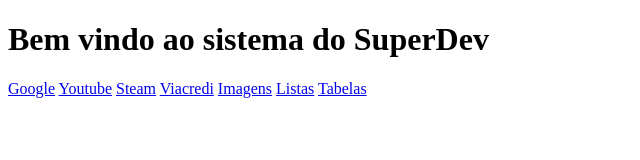
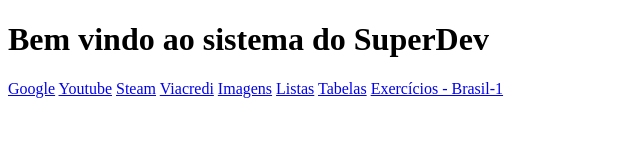
Before and after one commit to joseinfooliveira-dev/super-dev8-curso-html, a plain HTML site: page index.html in a window 1280 px wide. Shown: the whole page, without its empty margins (0-640 px from the left). Drawn offline with Linux system fonts and the light colour scheme.

Commit message:
Adicionado mainpage Exercícios - Brasil-1

```diff
--- a/index.html
+++ b/index.html
@@ -25,7 +25,7 @@
     <a href="paginas/exemplo01-imagens.html">Imagens</a>
     <a href="paginas/exemplo02-listas.html">Listas</a>
     <a href="paginas/exemplo03-tabelas.html">Tabelas</a>
-
+    <a href="paginas/exercicios/Brasil">Exercícios - Brasil-1</a>
 </body>
 
 </html>
```
